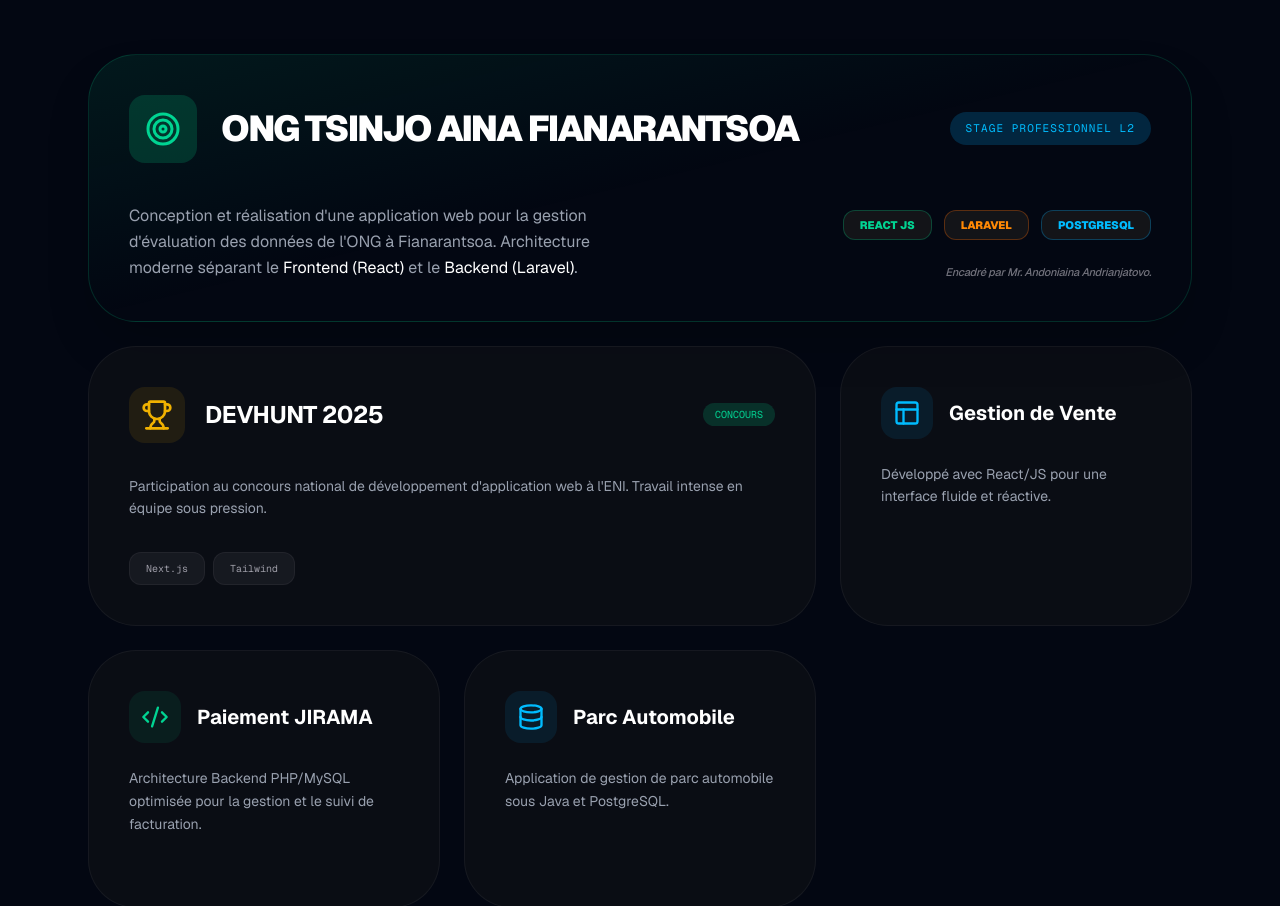
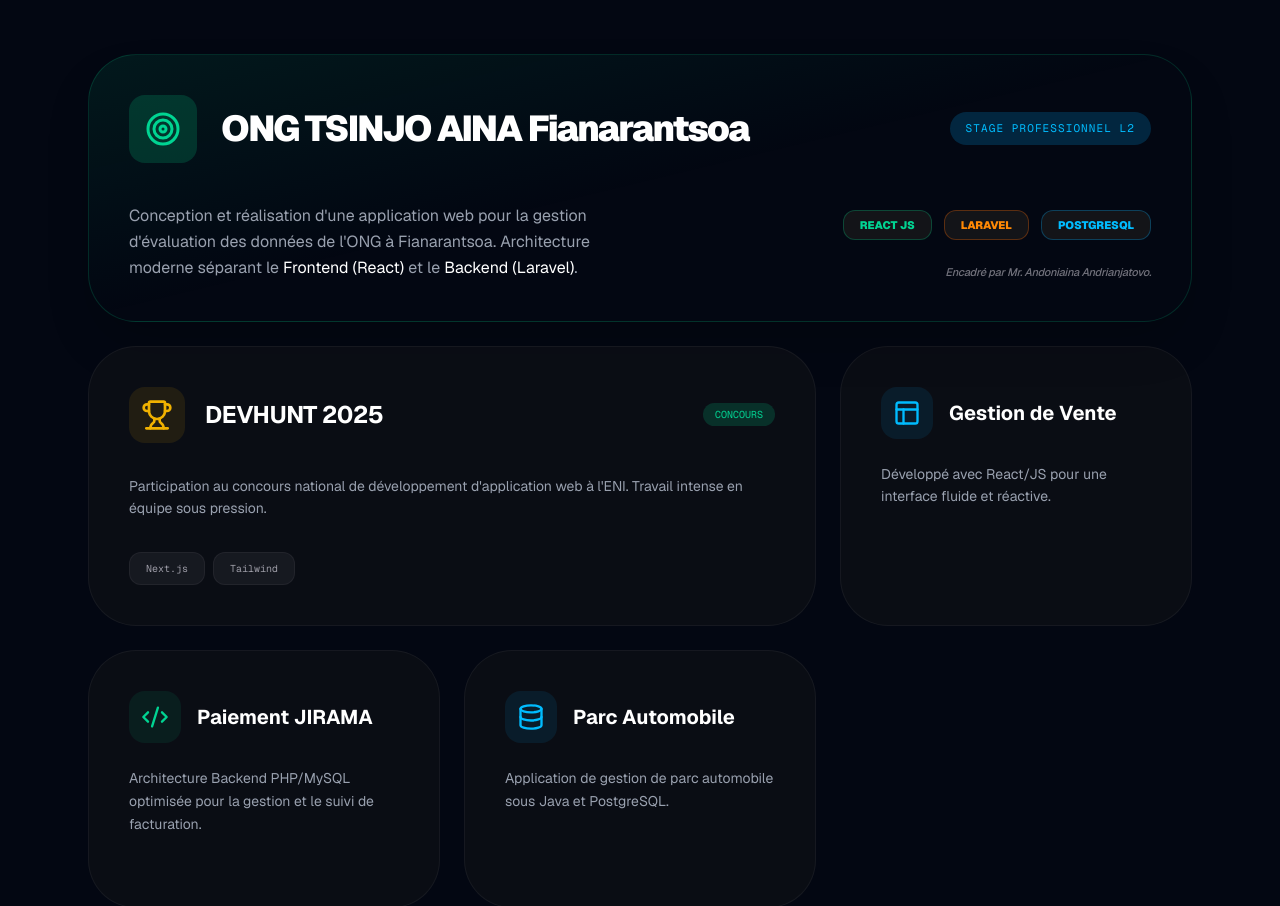
Before and after one commit to Nantenaina29/portfolio, a Next.js app: page / in a window 1280 px wide. Shown: the part 1714-2620 px from the top of the page. Built offline with nearby package versions, Linux system fonts and the light colour scheme.

Commit message:
Fix : Update page

```diff
--- a/app/page.tsx
+++ b/app/page.tsx
@@ -192,7 +192,7 @@
                   <div className="p-4 bg-emerald-500/20 rounded-2xl text-emerald-400">
                     <Target size={36} />
                   </div>
-                  <h3 className="text-3xl md:text-4xl font-black uppercase tracking-tighter text-white">ONG TSINJO AINA FIANARANTSOA</h3>
+                  <h3 className="text-3xl md:text-4xl font-black  tracking-tighter text-white">ONG TSINJO AINA Fianarantsoa </h3>
                </div>
                <span className="hidden md:block text-[11px] font-mono bg-sky-500/20 text-sky-400 px-4 py-2 rounded-full uppercase tracking-widest">
                   Stage Professionnel L2
```
